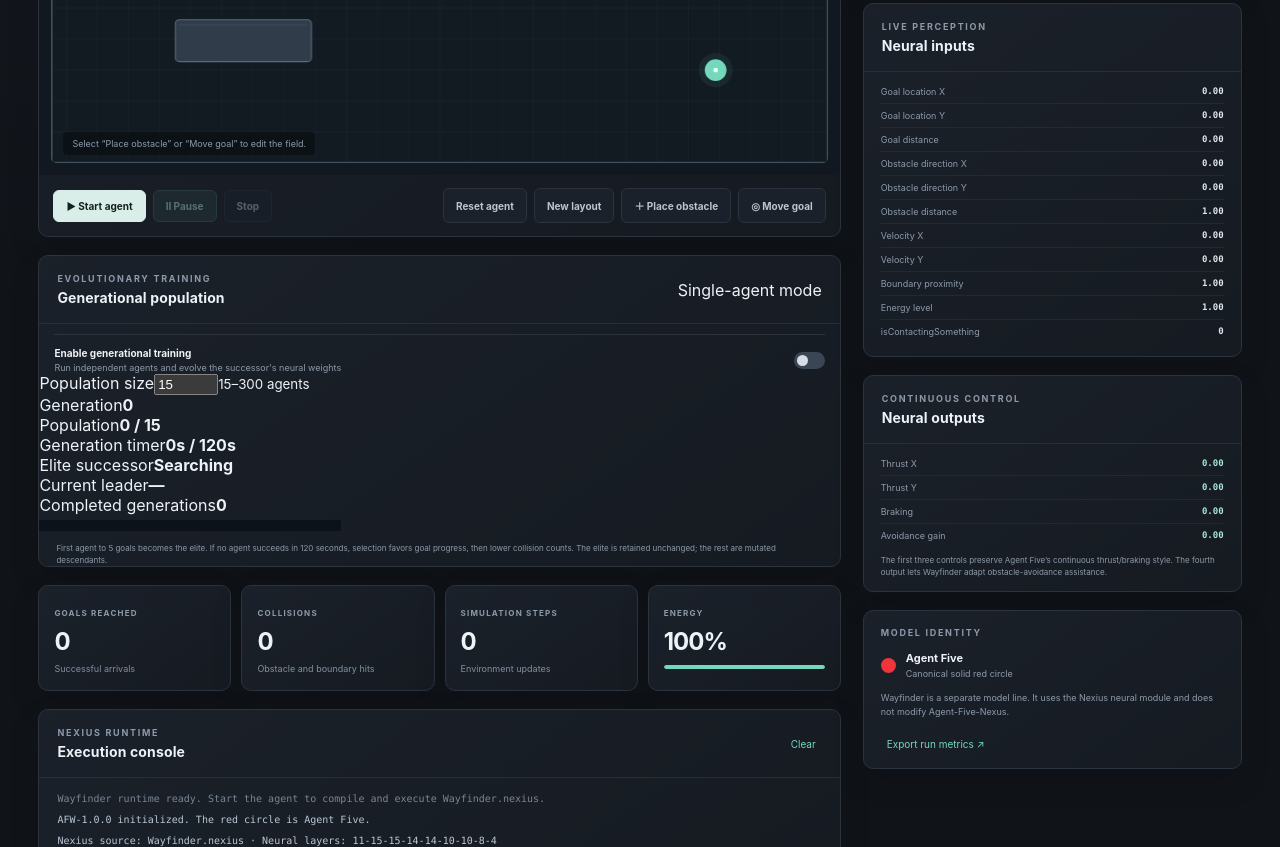
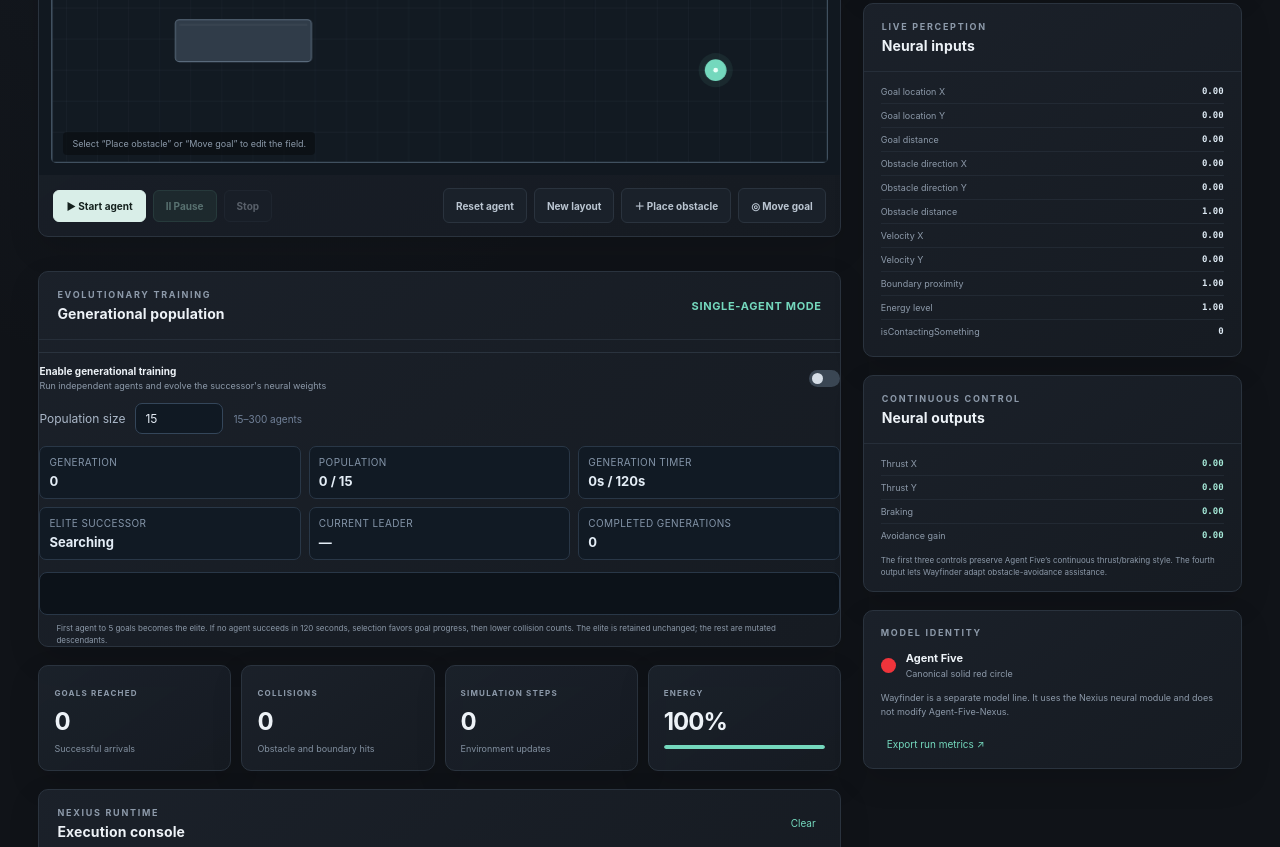
Before and after one commit to catxproductions/Agent-Five-Wayfinder, a plain HTML site: page index.html in a window 1280 px wide. Shown: the part 573-1420 px from the top of the page. Drawn offline with Linux system fonts and the light colour scheme.

Commit message:
Style evolutionary training panel and population view

```diff
--- a/styles.css
+++ b/styles.css
@@ -39,3 +39,19 @@ h1,h2,p{margin:0}h1{font-size:30px;letter-spacing:-.045em;margin-top:6px}h2{font
 @media(max-width:1050px){.app-shell{grid-template-columns:minmax(0,1.4fr) minmax(280px,.9fr)}.network-flow{gap:2px;padding-left:8px;padding-right:8px}.layer-node{width:27px}.world-controls{align-items:flex-start;flex-direction:column}}
 @media(max-width:760px){.app-shell{grid-template-columns:1fr;padding-top:20px}.side-column{display:grid;grid-template-columns:1fr 1fr;align-items:start}.status-panel,.network-panel,.telemetry-panel,.notes-panel{min-width:0}.network-panel{grid-column:1/-1}.network-flow{max-width:560px;margin:auto}.section-heading{align-items:flex-start;flex-direction:column;gap:7px}.section-heading>p{padding:0}.metrics-grid{grid-template-columns:repeat(2,minmax(0,1fr))}.world-legend{gap:8px}.world-legend span{font-size:8px}}
 @media(max-width:520px){.side-column{display:flex}.topbar{height:60px}.app-shell{padding-left:12px;padding-right:12px}.panel-heading{padding:14px}.world-legend{display:none}.world-controls{padding:10px}.button{padding:9px 10px}.button-group{width:100%}.button-group .button{flex:1}.metrics-grid{gap:8px}.metric{padding:12px;min-height:86px}.metric strong{font-size:21px}.footer{font-size:7px;gap:12px}.network-flow{gap:2px}.layer-node{width:29px}.canvas-hint{font-size:8px;left:18px;bottom:16px}}
+
+
+/* Generational training */
+.evolution-panel { margin-top: 16px; }
+.evolution-status { color: #74d8bd; font-size: 11px; font-weight: 700; letter-spacing: .06em; text-transform: uppercase; }
+.evolution-toggle { margin: 12px 0; }
+.evolution-config { display: flex; align-items: center; gap: 10px; margin: 12px 0; color: #aab7c8; font-size: 12px; }
+.evolution-config input { width: 88px; border: 1px solid #34465a; border-radius: 7px; background: #101923; color: #e6edf6; padding: 7px 9px; font: inherit; }
+.evolution-config small { color: #718198; }
+.evolution-stats { display: grid; grid-template-columns: repeat(3,minmax(0,1fr)); gap: 8px; margin: 12px 0; }
+.evolution-stats > div { min-width: 0; padding: 9px; border: 1px solid #293747; border-radius: 7px; background: #111a24; }
+.evolution-stats span { display: block; color: #8495a9; font-size: 10px; text-transform: uppercase; letter-spacing: .04em; }
+.evolution-stats b { display: block; margin-top: 5px; color: #e4edf6; font-size: 13px; overflow-wrap: anywhere; }
+.population-wrap { max-height: 320px; overflow: auto; border: 1px solid #293747; border-radius: 8px; background: #0c1219; padding: 6px; }
+#populationCanvas { display: block; width: 100%; height: auto; }
+@media (max-width: 560px) { .evolution-stats { grid-template-columns: repeat(2,minmax(0,1fr)); } .evolution-config { flex-wrap: wrap; } }
```
